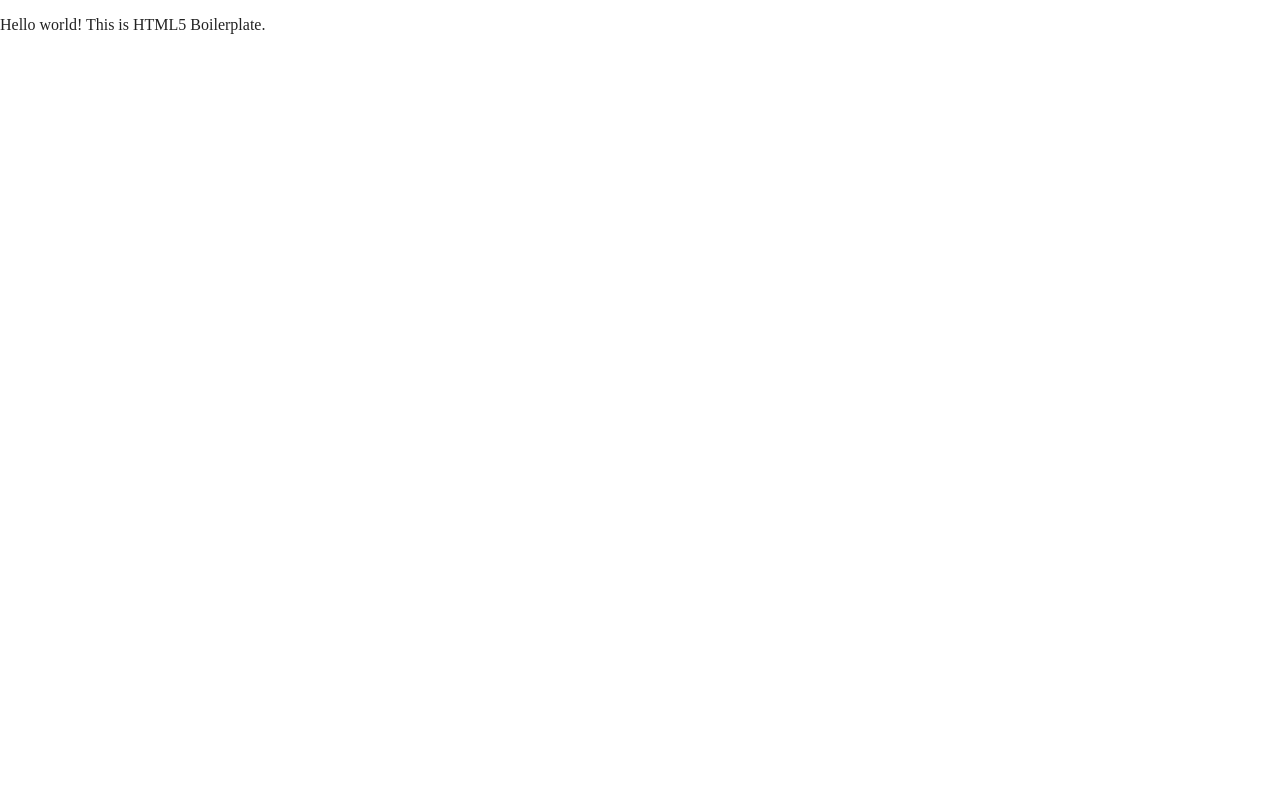
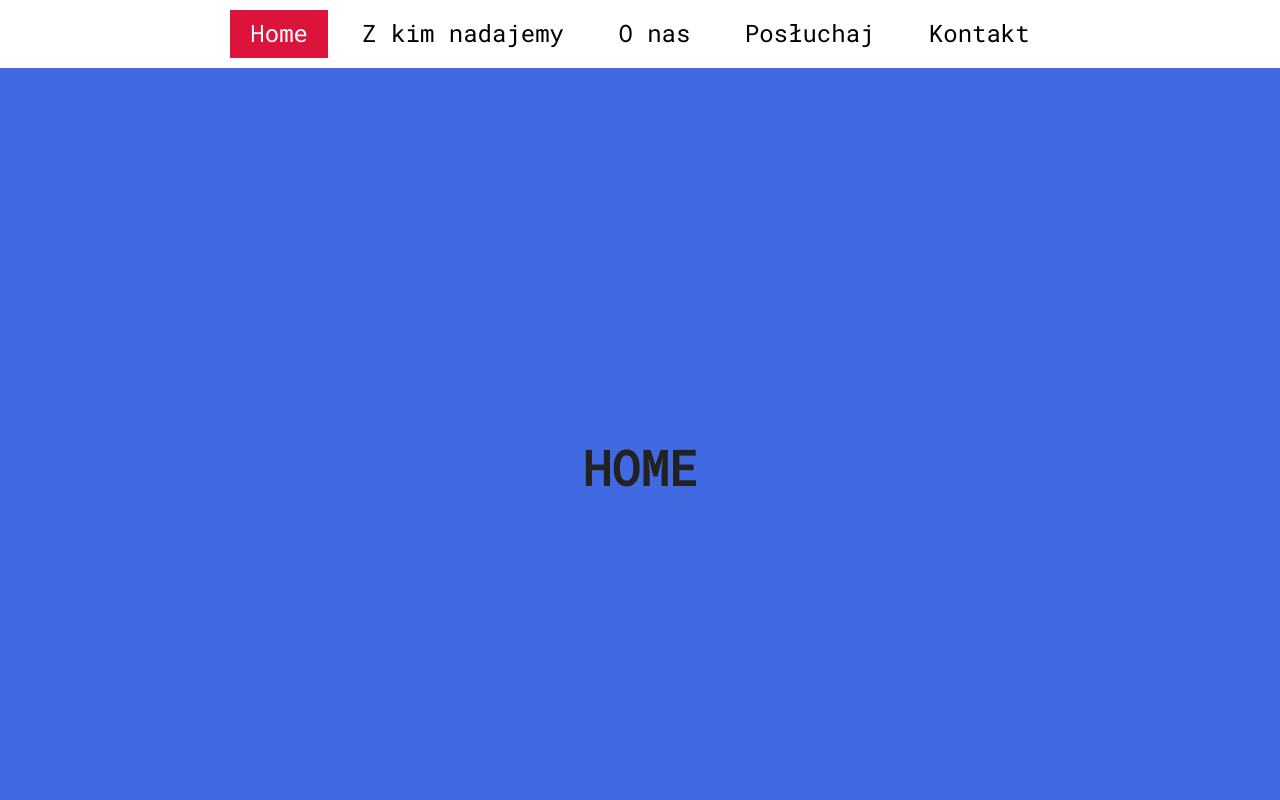
Before and after one commit to mgxmajewski/zoffu, a website built with Parcel: page index.html in a window 1280 px wide. Shown: the top 800 px of the page. Built offline with nearby package versions, Linux system fonts and the light colour scheme.

Commit message:
Add main elements with menu

```diff
--- a/css/main.css
+++ b/css/main.css
@@ -1,3 +1,4 @@
+@import url("https://fonts.googleapis.com/css2?family=Roboto+Mono&display=swap");
 /*! HTML5 Boilerplate v8.0.0 | MIT License | https://html5boilerplate.com/ */
 
 /* main.css 2.1.0 | MIT License | https://github.com/h5bp/main.css#readme */
@@ -86,6 +87,75 @@ textarea {
 /* ==========================================================================
    Author's custom styles
    ========================================================================== */
+
+* {
+  padding: 0;
+  margin: 0;
+  box-sizing: border-box;
+}
+html {
+  font-family: "Roboto Mono";
+  font-size: 24px;
+  scroll-behavior: smooth;
+}
+section {
+  height: 100vh;
+  width: 100%;
+  background-color: gray;
+  display: flex;
+  align-items: center;
+  justify-content: center;
+  text-transform: uppercase;
+}
+
+#home {
+  background-color: royalblue;
+}
+
+#z-kim-nadajemy{
+  background-color: aquamarine;
+}
+
+#o-nas{
+  background-color: crimson;
+}
+
+#posluchaj{
+  background-color: #14dca7;
+}
+
+#kontakt{
+    background-color: #aa14dc;
+}
+
+nav {
+  position: sticky;
+  top: 0;
+  background-color: white;
+}
+nav .container {
+  width: 90%;
+  max-width: 1000px;
+  margin: 0 auto;
+  text-align: center;
+  padding: 10px;
+}
+nav .container ul li {
+  display: inline-block;
+}
+nav .container ul li a {
+  display: inline-block;
+  text-decoration: none;
+  padding: 10px 20px;
+  color: black;
+}
+nav .container ul li.active {
+  background-color: crimson;
+  transition: 0.3s ease background-color;
+}
+nav .container ul li.active a {
+  color: rgb(255, 255, 255);
+}
 
 /* ==========================================================================
    Helper classes
@@ -180,9 +250,9 @@ textarea {
 }
 
 @media print,
-  (-webkit-min-device-pixel-ratio: 1.25),
-  (min-resolution: 1.25dppx),
-  (min-resolution: 120dpi) {
+(-webkit-min-device-pixel-ratio: 1.25),
+(min-resolution: 1.25dppx),
+(min-resolution: 120dpi) {
   /* Style adjustments for high resolution devices */
 }
 
--- a/index.html
+++ b/index.html
@@ -25,15 +25,57 @@
 <body>
 
 <!-- Add your site or application content here -->
-  <p>Hello world! This is HTML5 Boilerplate.</p>
+<nav>
+  <div class="container">
+    <ul>
+      <li class="home active"><a href="#home">Home</a></li>
+      <li class="about"><a href="#z-kim-nadajemy">Z kim nadajemy</a></li>
+      <li class="contact"><a href="#o-nas">O nas</a></li>
+      <li class="contact"><a href="#posluchaj">Posłuchaj</a></li>
+      <li class="footer"><a href="#kontakt">Kontakt</a></li>
+    </ul>
+  </div>
+</nav>
+<section id="home">
+  <h1>Home</h1>
+</section>
+
+<section id="z-kim-nadajemy">
+  <h1>Z kim nadajemy</h1>
+</section>
+
+<section id="o-nas">
+  <h1>o nas</h1>
+</section>
+
+<section id="posluchaj">
+  <h1>Contact</h1>
+  <iframe width="1280" height="720" src="https://www.youtube.com/embed/pBegh7M28_o" title="DEMO AUDIO MARCIN STEC ZOFFU.PL" frameborder="0" allow="accelerometer; autoplay; clipboard-write; encrypted-media; gyroscope; picture-in-picture" allowfullscreen></iframe>
+</section>
+
+<section id="kontakt">
+  <h1>kontakt</h1>
+</section>
+
+<footer>
+  © 2022 by ZOFFU.pl | Wszelkie prawa zastrzeżone
+</footer>
+
 <script src="js/vendor/modernizr-3.11.2.min.js"></script>
 <script src="js/plugins.js"></script>
 <script src="js/main.js"></script>
 
 <!-- Google Analytics: change UA-XXXXX-Y to be your site's ID. -->
 <script>
-    window.ga = function () { ga.q.push(arguments) }; ga.q = []; ga.l = +new Date;
-    ga('create', 'UA-XXXXX-Y', 'auto'); ga('set', 'anonymizeIp', true); ga('set', 'transport', 'beacon'); ga('send', 'pageview')
+  window.ga = function () {
+    ga.q.push(arguments)
+  };
+  ga.q = [];
+  ga.l = +new Date;
+  ga('create', 'UA-XXXXX-Y', 'auto');
+  ga('set', 'anonymizeIp', true);
+  ga('set', 'transport', 'beacon');
+  ga('send', 'pageview')
 </script>
 <script src="https://www.google-analytics.com/analytics.js" async></script>
 </body>
--- a/js/main.js
+++ b/js/main.js
@@ -0,0 +1,19 @@
+const sections = document.querySelectorAll("section");
+const navLi = document.querySelectorAll("nav .container ul li");
+window.addEventListener("scroll", () => {
+  let current = "";
+  sections.forEach((section) => {
+    const sectionTop = section.offsetTop;
+    const sectionHeight = section.clientHeight;
+    if (pageYOffset >= sectionTop - sectionHeight / 3) {
+      current = section.getAttribute("id");
+    }
+  });
+
+  navLi.forEach((li) => {
+    li.classList.remove("active");
+    if (li.classList.contains(current)) {
+      li.classList.add("active");
+    }
+  });
+});
```
Lines whose indentation alone changed are shown as unchanged.
